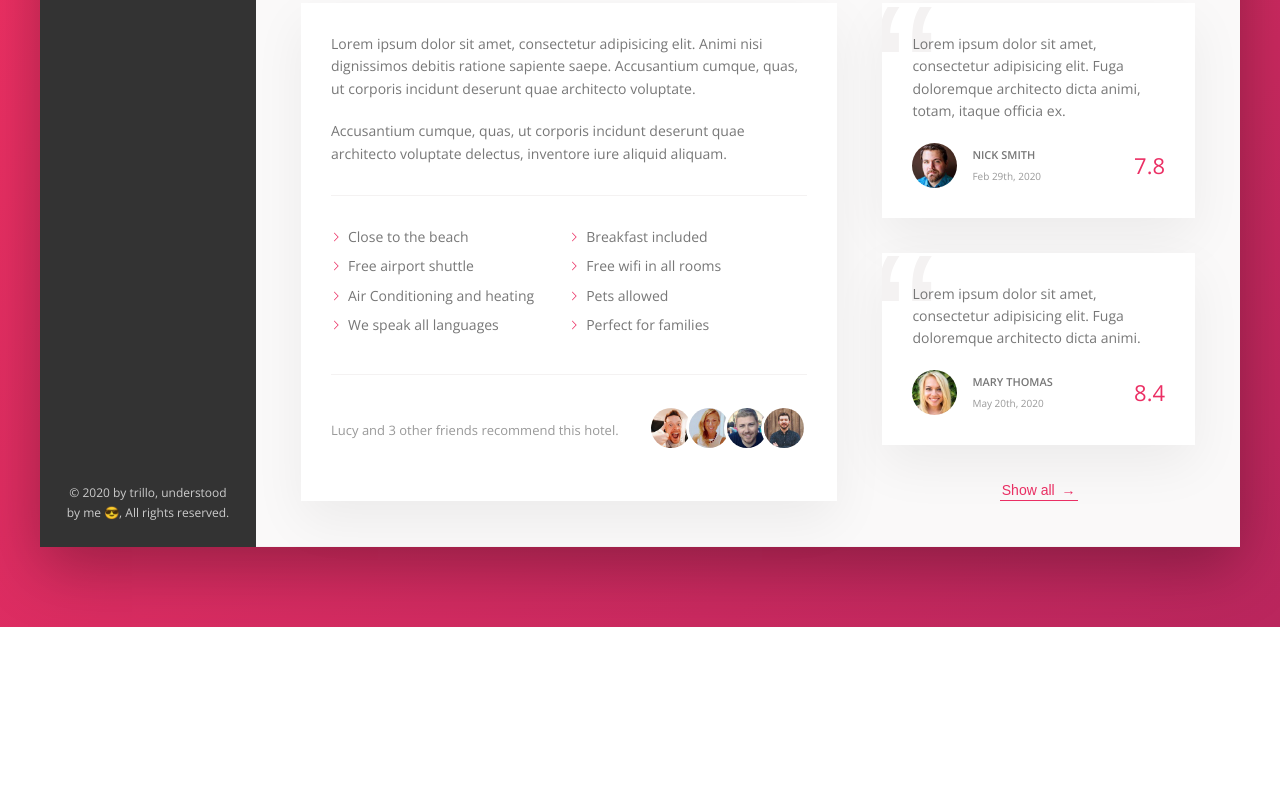
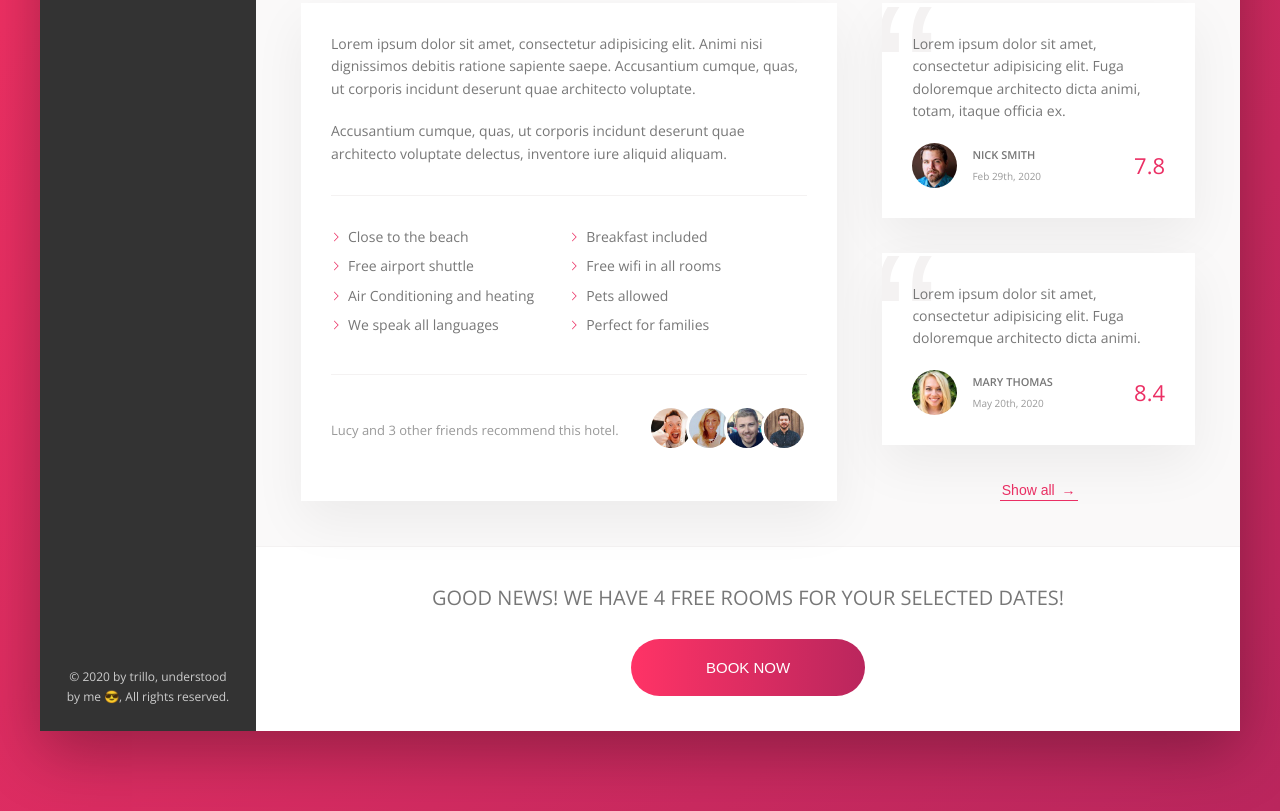
Before and after one commit to indrajitbnikam/trillo-flexbox, a website: page index.html in a window 1280 px wide. Shown: the part 644-1455 px from the top of the page. Before the commit the page ends 1271 px from the top, so only its background shows below. Drawn offline with nearby package versions, Linux system fonts and the light colour scheme.

Commit message:
feat: completed call to action section

```diff
--- a/index.html
+++ b/index.html
@@ -199,6 +199,20 @@
                             </button>
                         </div>
                     </div>
+
+                    <div class="cta">
+                        <h2 class="cta__book-now">
+                            Good news! We have 4 free rooms for your selected dates!
+                        </h2>
+                        <button class="btn">
+                            <span class="btn__visible">
+                                Book Now
+                            </span>
+                            <span class="btn__invisible">
+                                Only 4 rooms left
+                            </span>
+                        </button>
+                    </div>
                 </main>
             </div>
         </div>
--- a/sass/_components.scss
+++ b/sass/_components.scss
@@ -460,3 +460,69 @@
     z-index: 1;
   }
 }
+
+////////////////////////////////////////////////
+// CALL TO ACTION
+.cta {
+  padding: 3.5rem 0;
+  text-align: center;
+
+  &__book-now {
+    font-size: 2rem;
+    font-weight: 300;
+    text-transform: uppercase;
+    margin-bottom: 2.5rem;
+  }
+}
+
+////////////////////////////////////////////////
+// CALL TO ACTION
+.btn {
+  font-size: 1.5rem;
+  font-weight: 300;
+  text-transform: uppercase;
+  border-radius: 10rem;
+  border: none;
+  background-image: linear-gradient(to right, var(--color-primary-light), var(--color-primary-dark));
+  color: #fff;
+  position: relative;
+  overflow: hidden;
+
+  animation: pulsate 1s infinite;
+
+  & > * {
+    display: inline-block;
+    height: 100%;
+    width: 100%;
+    transition: all .2s;
+  }
+
+  &__visible {
+    padding: 2rem 7.5rem;
+  }
+
+  &__invisible {
+    padding: 2rem 0;
+
+    position: absolute;
+    left: 0;
+    top: -100%;
+  }
+
+  &:hover {
+    background-image: linear-gradient(to left, var(--color-primary-light), var(--color-primary-dark));
+    cursor: pointer;
+  }
+
+  &:hover &__visible {
+    transform: translateY(100%);
+  }
+
+  &:hover &__invisible {
+    top: 0;
+  }
+
+  &:focus {
+    outline: none;
+  }
+}
```
Also changed, not shown: css/style.css.
